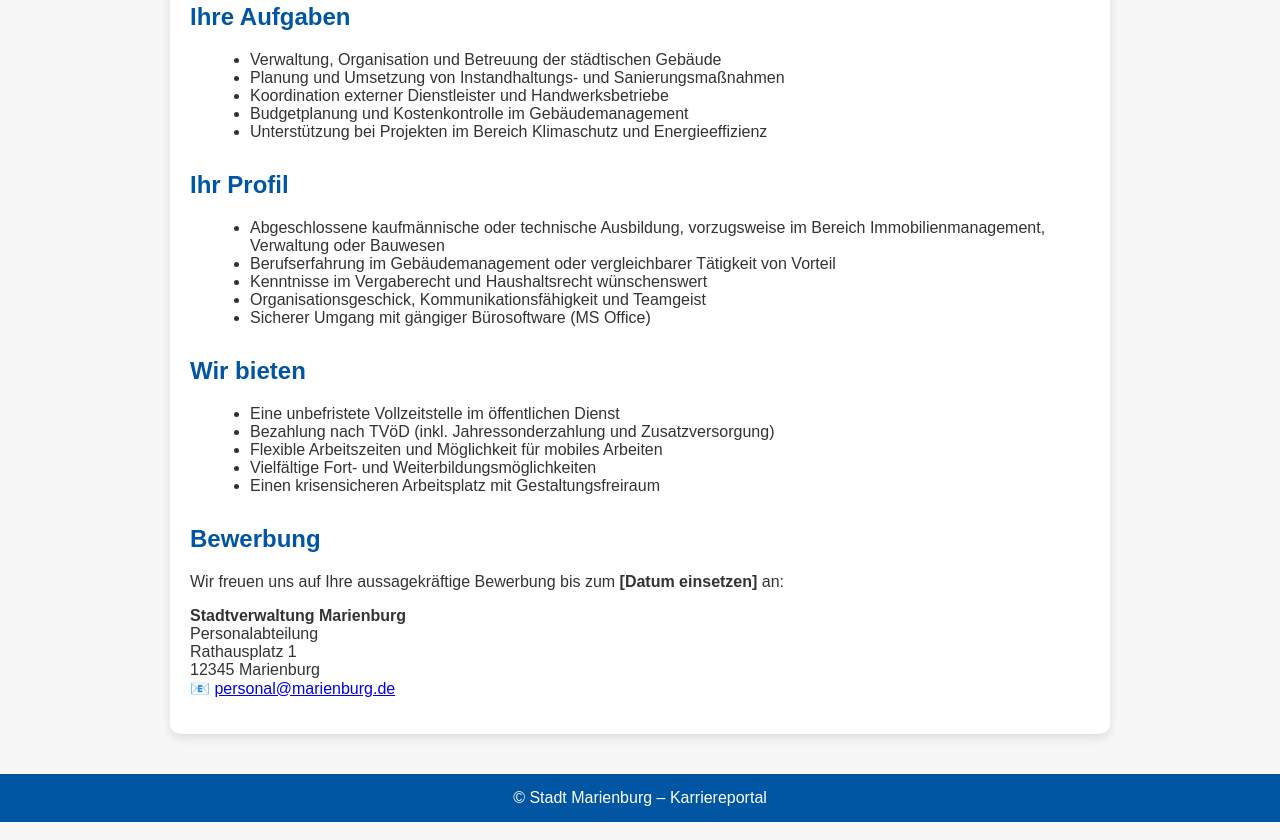
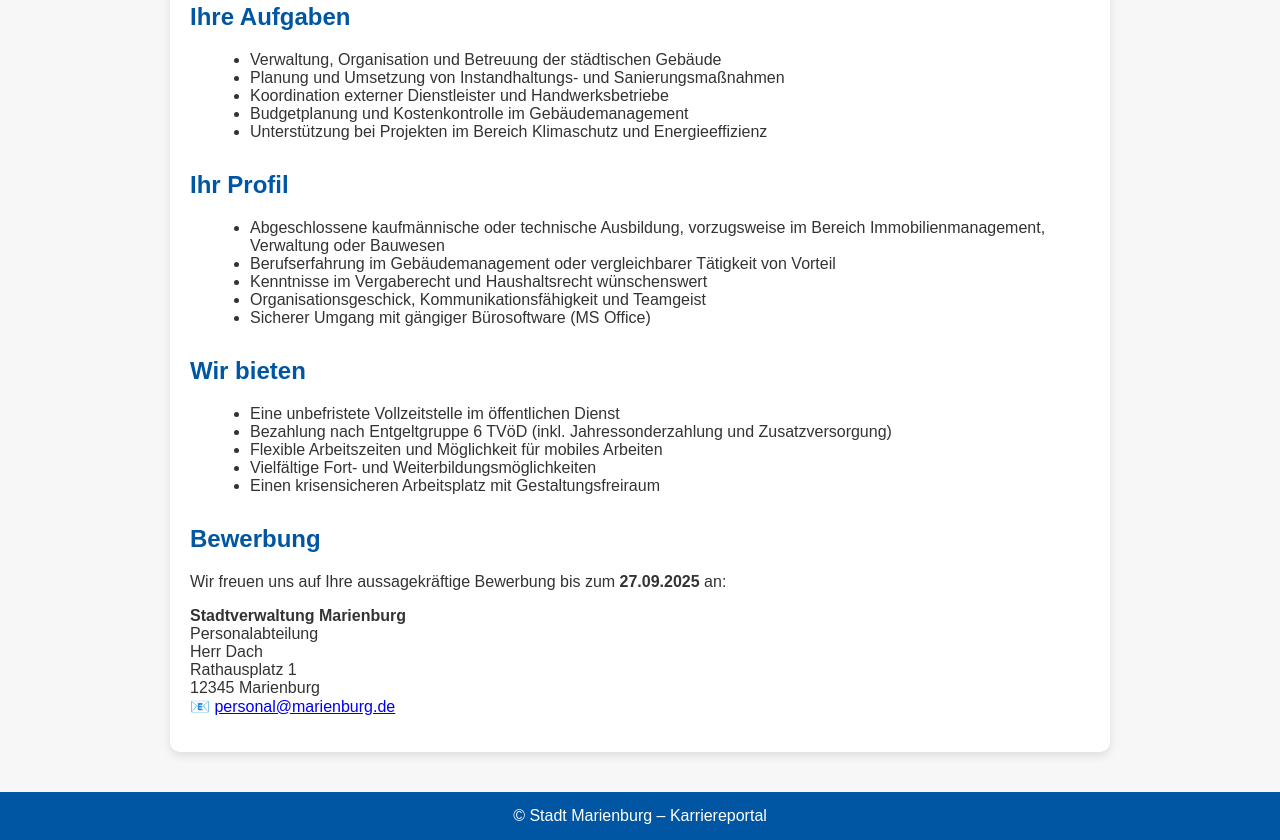
Before and after one commit to hfricke2003-lab/Stellenausschreiben-Marienburg, a plain HTML site: page index.html in a window 1280 px wide. Shown: the part 469-1309 px from the top of the page. Drawn offline with Linux system fonts and the light colour scheme.

Commit message:
Update index.html

```diff
--- a/index.html
+++ b/index.html
@@ -47,7 +47,7 @@
       <h2>Wir bieten</h2>
       <ul>
         <li>Eine unbefristete Vollzeitstelle im öffentlichen Dienst</li>
-        <li>Bezahlung nach TVöD (inkl. Jahressonderzahlung und Zusatzversorgung)</li>
+        <li>Bezahlung nach Entgeltgruppe 6 TVöD (inkl. Jahressonderzahlung und Zusatzversorgung)</li>
         <li>Flexible Arbeitszeiten und Möglichkeit für mobiles Arbeiten</li>
         <li>Vielfältige Fort- und Weiterbildungsmöglichkeiten</li>
         <li>Einen krisensicheren Arbeitsplatz mit Gestaltungsfreiraum</li>
@@ -55,9 +55,10 @@
     </section>
     <section>
       <h2>Bewerbung</h2>
-      <p>Wir freuen uns auf Ihre aussagekräftige Bewerbung bis zum <strong>[Datum einsetzen]</strong> an:</p>
+      <p>Wir freuen uns auf Ihre aussagekräftige Bewerbung bis zum <strong>27.09.2025</strong> an:</p>
       <p><strong>Stadtverwaltung Marienburg</strong><br>
       Personalabteilung<br>
+      Herr Dach<br>
       Rathausplatz 1<br>
       12345 Marienburg<br>
       📧 <a href="mailto:personal@marienburg.de">personal@marienburg.de</a></p>
```
